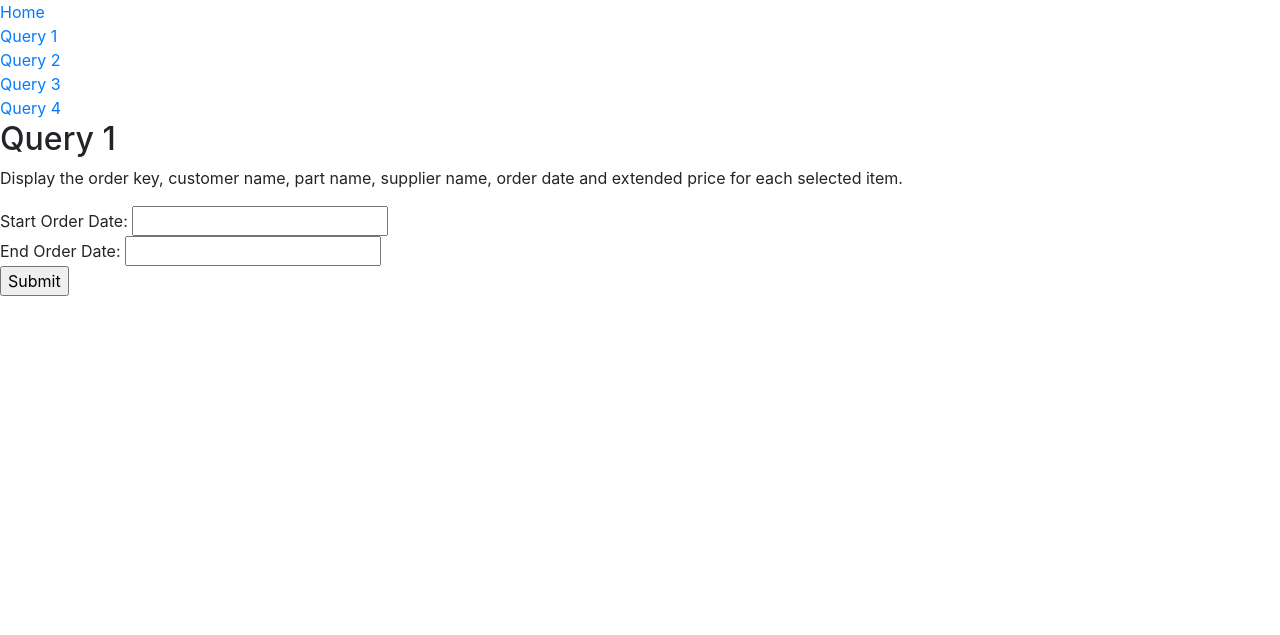
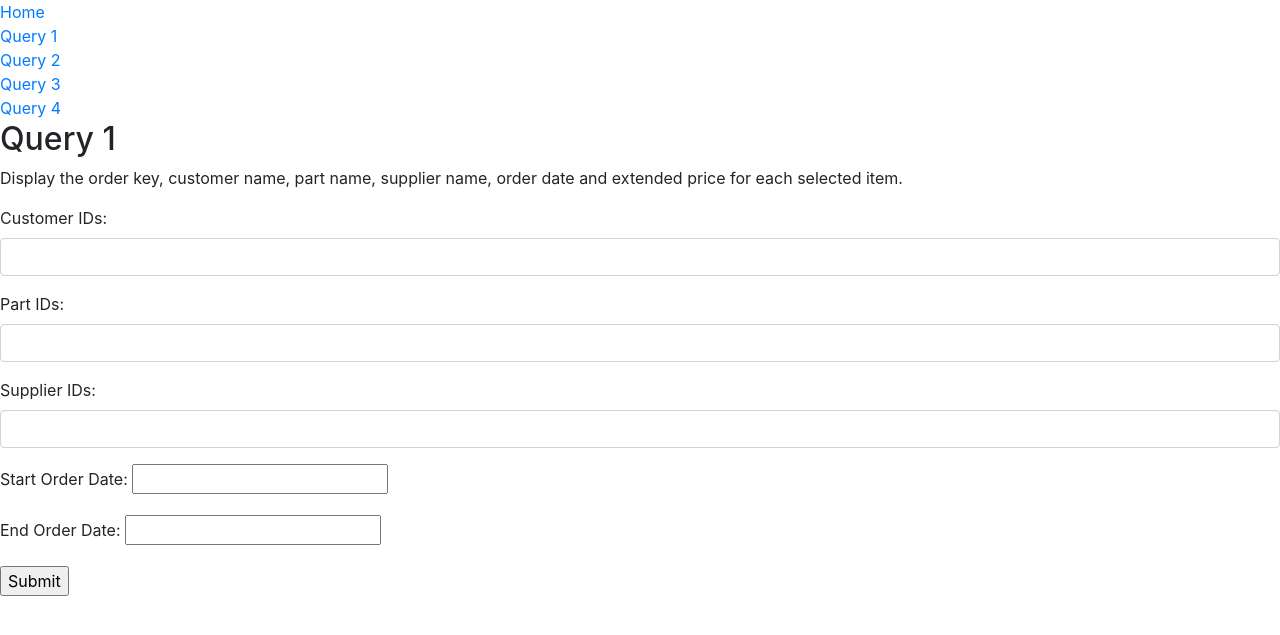
Before and after one commit to WYHNUS/cs4221-data-warehouse, a PHP site: page /query1.php in a window 1280 px wide. Shown: the top 635 px of the page. Run offline with PHP 8.4, Linux system fonts and the light colour scheme; data that the repository does not hold is empty; some libraries are stand-ins or nearby versions.

Commit message:
implement filter component

```diff
--- a/filter.html
+++ b/filter.html
@@ -1,7 +1,26 @@
 <form id="filter_form">
   <input id="query_id" name="query_id" style="display: none">
-  Start Order Date: <input id="start_datepicker" name="start_date" width="276" /> <br>
-  End Order Date: <input id="end_datepicker" name="end_date" width="276" /> <br>
+  <div class="form-group">
+    <label for="customer_ids">Customer IDs: </label>
+    <input id="customer_ids" class="form-control" name="customer_ids" />
+  </div>
+  <div class="form-group">
+    <label for="part_ids">Part IDs: </label>
+    <input id="part_ids" class="form-control" name="part_ids" />
+  </div>
+  <div class="form-group">
+    <label for="supplier_ids">Supplier IDs: </label>
+    <input id="supplier_ids" class="form-control" name="supplier_ids" />
+  </div>
+  <div class="form-group">
+    <label for="start_datepicker">Start Order Date: </label>
+    <input id="start_datepicker" name="start_date" width="276" />
+  </div>
+  <div class="form-group">
+    <label for="end_datepicker">End Order Date: </label>
+    <input id="end_datepicker" name="end_date" width="276" />
+  </div>
+  <p style="color:red;" id="validationError"></p>
   <input type="submit" name="filter" value="Submit" >
 </form>
 
@@ -15,4 +34,30 @@
     uiLibrary: 'bootstrap4',
     value: '01/01/2018'
   })
+
+  // check if form fields are valid
+  function formValidation() {
+    let validationResult = fieldSyntaxValidation($('#customer_ids').val())
+        && fieldSyntaxValidation($('#part_ids').val())
+        && fieldSyntaxValidation($('#supplier_ids').val())
+        && (new Date($('#start_datepicker').val()) <= new Date($('#end_datepicker').val()))
+
+    if (validationResult) {
+      $("#validationError").html("")
+    } else {
+      $("#validationError").html("One or more input fields are not valid." + "<br />"
+        + "Make sure id fields only contain numerical indices separated by comma, and range indices connected by hyphen (for instance: 1,2,100-200)." + "<br />"
+        + "Make sure start order date is no later than end order date.")
+    }
+
+    return validationResult
+  }
+
+  function fieldSyntaxValidation(input) {
+    if (input.trim().length === 0) {
+      return true
+    }
+    let regex = /^[0-9,-]+$/
+    return regex.test(input.trim())
+  }
 </script>
--- a/query1.php
+++ b/query1.php
@@ -15,6 +15,10 @@
     $('#filter_form').on('submit', (e) => {
       e.preventDefault()
 
+      if (!formValidation()) {
+        return
+      }
+
       $('#query_id').val('1')
       let serializedData = $('#filter_form').serialize()
       $.ajax({
--- a/query2.php
+++ b/query2.php
@@ -15,6 +15,10 @@
     $('#filter_form').on('submit', (e) => {
       e.preventDefault()
 
+      if (!formValidation()) {
+        return
+      }
+
       $('#query_id').val('2')
       let serializedData = $('#filter_form').serialize()
       $.ajax({
--- a/query3.php
+++ b/query3.php
@@ -15,6 +15,10 @@
     $('#filter_form').on('submit', (e) => {
       e.preventDefault()
 
+      if (!formValidation()) {
+        return
+      }
+
       $('#query_id').val('3')
       let serializedData = $('#filter_form').serialize()
       $.ajax({
--- a/query4.php
+++ b/query4.php
@@ -15,6 +15,10 @@
     $('#filter_form').on('submit', (e) => {
       e.preventDefault()
 
+      if (!formValidation()) {
+        return
+      }
+
       $('#query_id').val('4')
       let serializedData = $('#filter_form').serialize()
       $.ajax({
--- a/server.php
+++ b/server.php
@@ -2,7 +2,6 @@
   $dbname = getenv('db_name');
   $user = getenv('user_name');
   $pwd = getenv('user_pwd');
-
   // connect to DB
   $db = pg_connect("host=localhost port=5432 dbname=".$dbname." user=".$user." password=".$pwd);
 
```
